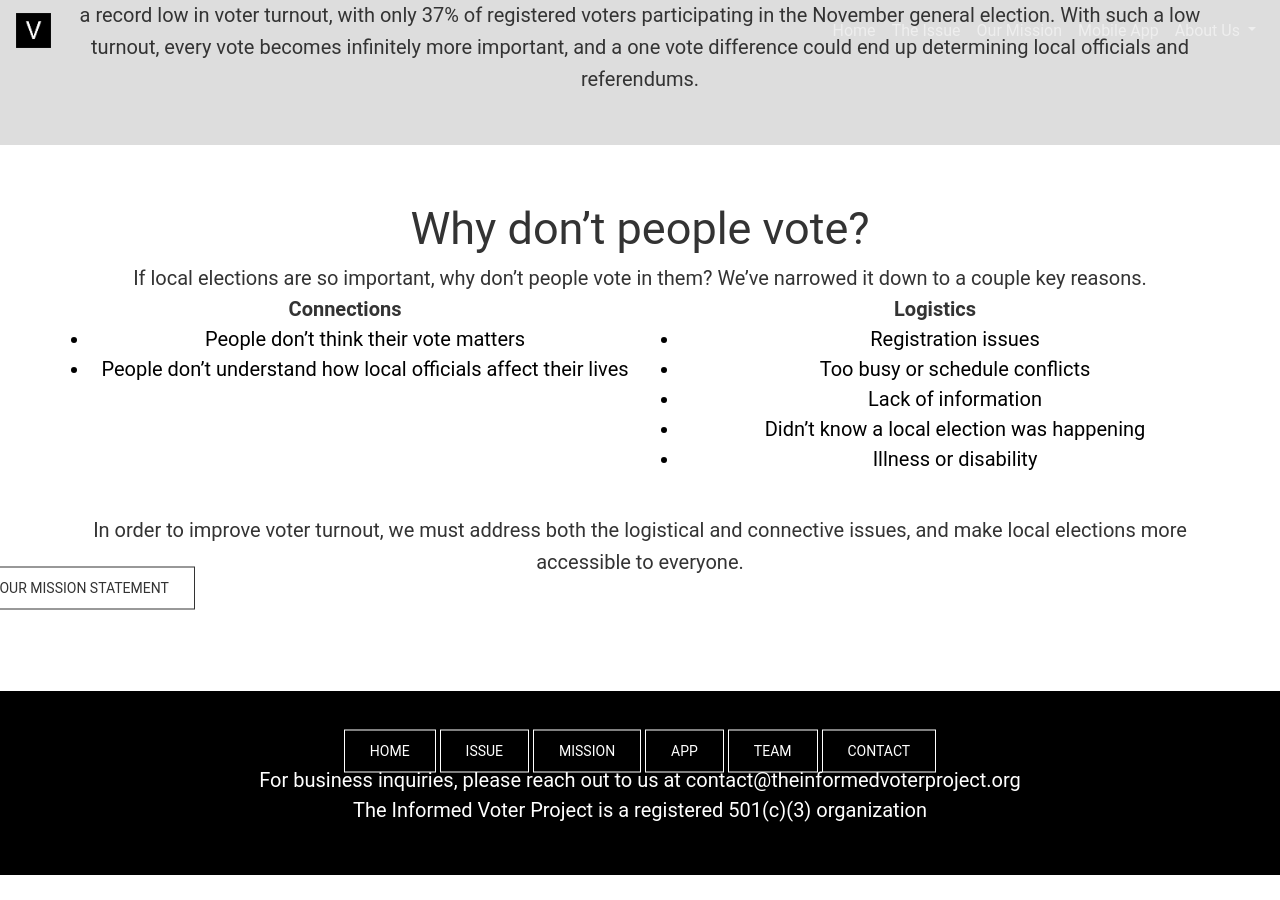
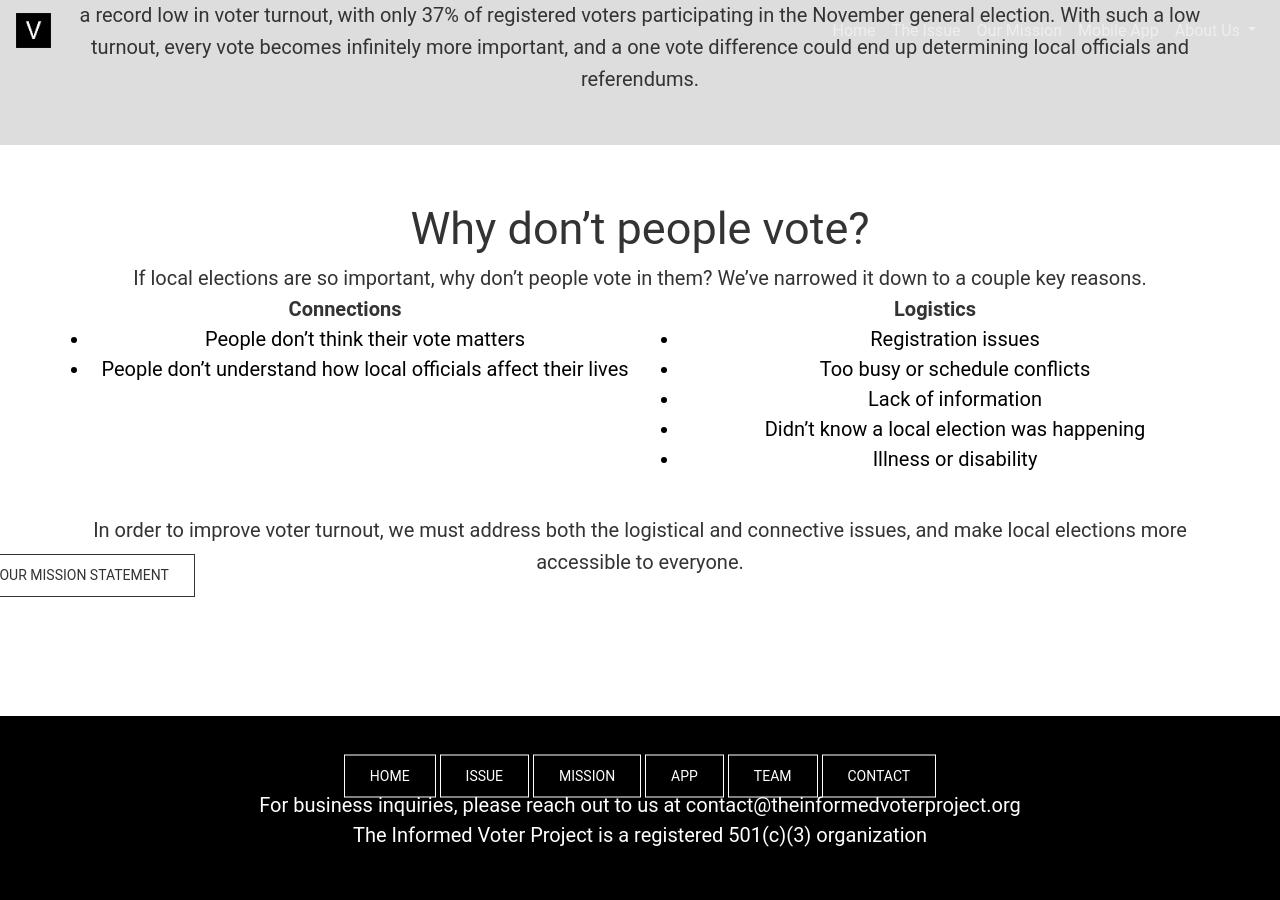
Before and after one commit to The-Informed-Voter-Project/website.github.io, a Jekyll site: the page built from issue/index.html, in a window 1280 px wide and 900 px high, scrolled down 1699 px. Built offline with Jekyll 4.4.1, drawn with Linux system fonts in a browser that asks for light colours; before the commit the page ends 2574 px from its top, so only the background shows below that.

Commit message:
Update main.css

```diff
--- a/styles/main.css
+++ b/styles/main.css
@@ -20,7 +20,7 @@
     color: #333;
     text-align: center;
     font-weight: bold;
-    margin-bottom: 35px;
+    margin-bottom: 25px;
 
 }
 
@@ -30,7 +30,7 @@
     color: #333;
     text-align: center;
     line-height: 1.6;
-    margin-bottom: 35px;
+    margin-bottom: 25px;
 }
 
 .gray-back {
@@ -131,6 +131,7 @@
     margin-top: 20px;
     display: inline-block;
     color: #333;
+    margin-bottom: 25px;
 }
 
 .black-button a:hover {
```
